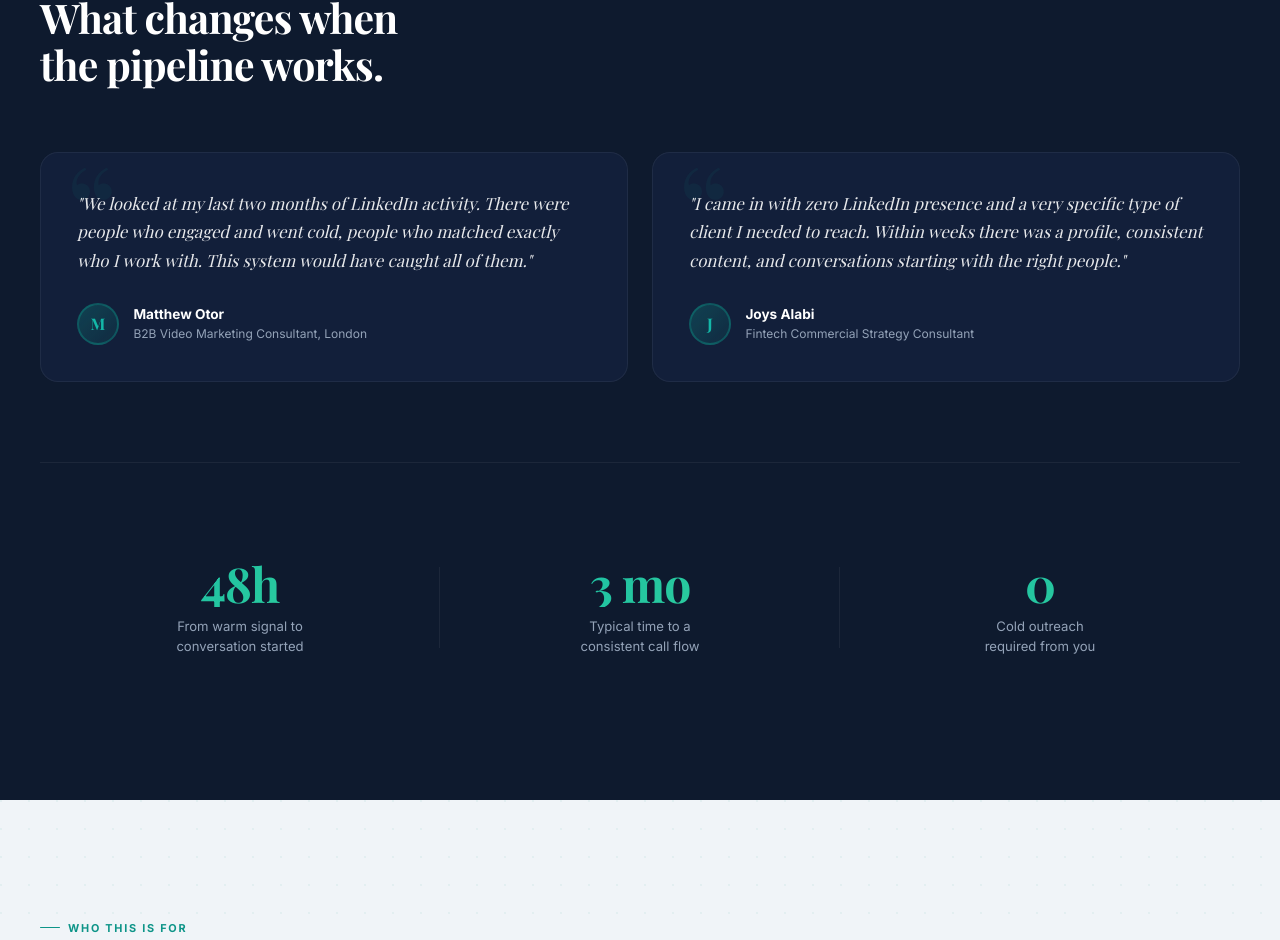
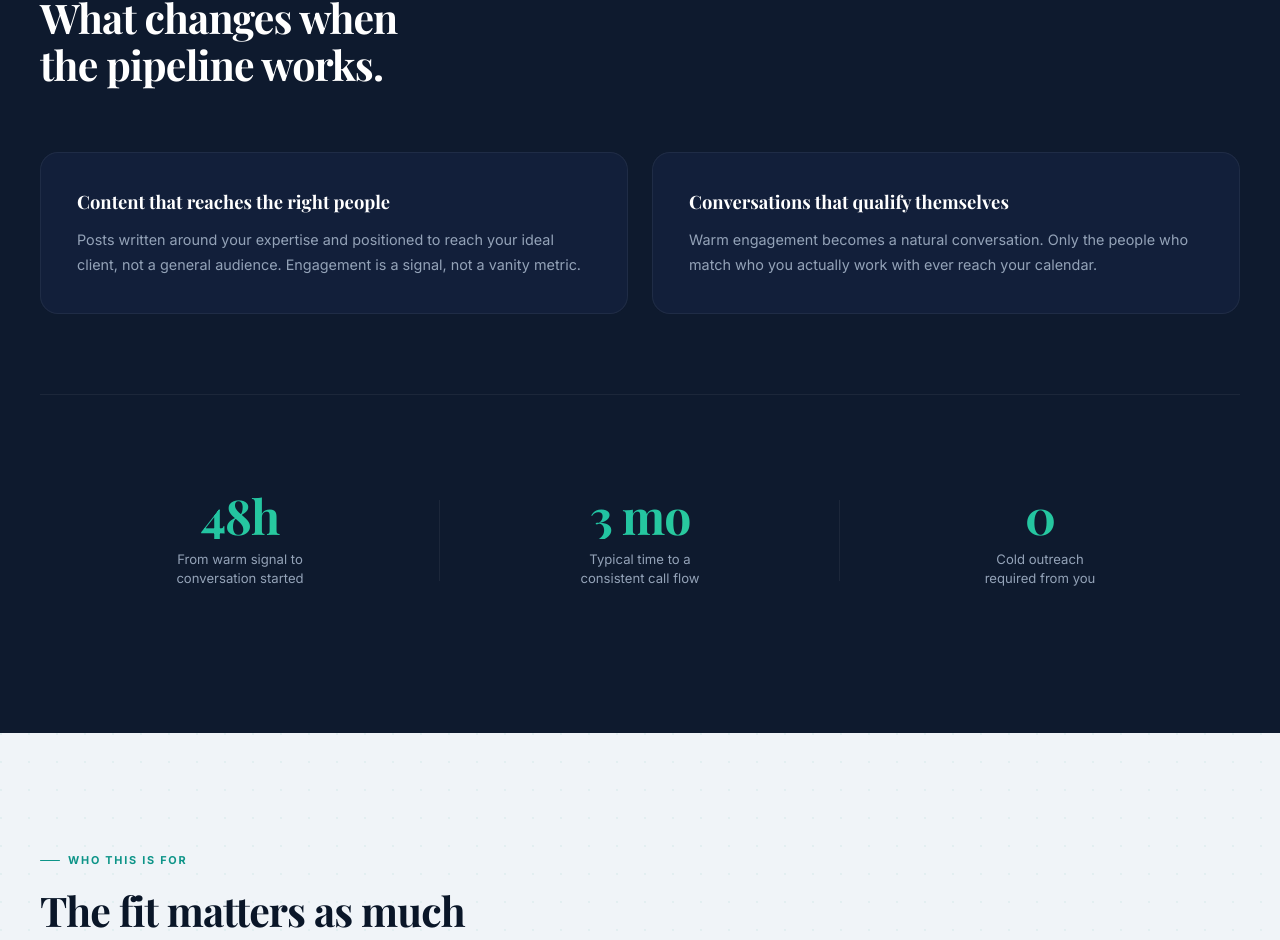
Before and after one commit to TobiWilliams001/Elitehands-Outbound, a React (Vite) app: page / in a window 1280 px wide. Shown: the part 4444-5384 px from the top of the page. Built offline with nearby package versions, Linux system fonts and the light colour scheme; a web font is replaced by a local one.

Commit message:
copy: replace testimonials with what-works cards
Drops named quotes/avatars from the Results section and replaces them
with two cards describing what the system does.

```diff
--- a/src/components/Results.tsx
+++ b/src/components/Results.tsx
@@ -1,7 +1,6 @@
 import { useEffect, useRef, useState } from 'react';
 import { useScrollReveal } from '../hooks/useScrollReveal';
 
-// Animated counter that counts up when triggered
 const AnimatedStat = ({ label, value }: { label: string; value: string }) => {
   const [started, setStarted] = useState(false);
   const ref = useRef<HTMLDivElement>(null);
@@ -25,18 +24,14 @@ const AnimatedStat = ({ label, value }: { label: string; value: string }) => {
   );
 };
 
-const testimonials = [
+const whatWorks = [
   {
-    initials: 'M',
-    quote: '"We looked at my last two months of LinkedIn activity. There were people who engaged and went cold, people who matched exactly who I work with. This system would have caught all of them."',
-    name: 'Matthew Otor',
-    role: 'B2B Video Marketing Consultant, London',
+    title: 'Content that reaches the right people',
+    desc: 'Posts written around your expertise and positioned to reach your ideal client, not a general audience. Engagement is a signal, not a vanity metric.',
   },
   {
-    initials: 'J',
-    quote: '"I came in with zero LinkedIn presence and a very specific type of client I needed to reach. Within weeks there was a profile, consistent content, and conversations starting with the right people."',
-    name: 'Joys Alabi',
-    role: 'Fintech Commercial Strategy Consultant',
+    title: 'Conversations that qualify themselves',
+    desc: 'Warm engagement becomes a natural conversation. Only the people who match who you actually work with ever reach your calendar.',
   },
 ];
 
@@ -62,16 +57,10 @@ export const Results = () => {
         </div>
 
         <div className="results-grid">
-          {testimonials.map((t, i) => (
-            <div key={t.name} className={`result-card reveal reveal-delay-${i + 1}`}>
-              <p className="result-quote">{t.quote}</p>
-              <div className="result-meta">
-                <div className="result-avatar">{t.initials}</div>
-                <div>
-                  <div className="result-name">{t.name}</div>
-                  <div className="result-role">{t.role}</div>
-                </div>
-              </div>
+          {whatWorks.map((w, i) => (
+            <div key={w.title} className={`result-card reveal reveal-delay-${i + 1}`}>
+              <div className="result-title">{w.title}</div>
+              <p className="result-desc">{w.desc}</p>
             </div>
           ))}
         </div>
--- a/src/index.css
+++ b/src/index.css
@@ -916,48 +916,23 @@ section { padding: 7rem 2.5rem; position: relative; z-index: 1; }
   transition: all 0.3s var(--ease-out);
   backdrop-filter: blur(10px);
 }
-.result-card::before {
-  content: '\201C';
-  position: absolute;
-  top: -10px;
-  left: 1.5rem;
-  font-family: var(--serif);
-  font-size: 8rem;
-  color: rgba(13,148,136,0.08);
-  line-height: 1;
-  pointer-events: none;
-}
 .result-card:hover {
   border-color: rgba(13,148,136,0.2);
   box-shadow: 0 12px 40px rgba(0,0,0,0.3), 0 0 0 1px rgba(13,148,136,0.1);
   transform: translateY(-3px);
 }
-.result-quote {
+.result-title {
   font-family: var(--serif);
-  font-size: 1.05rem;
-  font-style: italic;
+  font-size: 1.15rem;
+  font-weight: 700;
+  color: var(--white);
+  margin-bottom: 0.9rem;
+}
+.result-desc {
+  font-size: 0.9rem;
   line-height: 1.7;
-  color: rgba(255,255,255,0.9);
-  margin-bottom: 1.75rem;
-  position: relative;
+  color: var(--slate-xl);
 }
-.result-meta { display: flex; align-items: center; gap: 0.9rem; }
-.result-avatar {
-  width: 42px; height: 42px;
-  border-radius: 50%;
-  background: linear-gradient(135deg, rgba(13,148,136,0.3), rgba(13,148,136,0.1));
-  border: 2px solid rgba(13,148,136,0.4);
-  display: flex;
-  align-items: center;
-  justify-content: center;
-  font-family: var(--serif);
-  font-size: 1rem;
-  font-weight: 700;
-  color: var(--teal-glow);
-  flex-shrink: 0;
-}
-.result-name { font-size: 0.85rem; font-weight: 700; color: var(--white); margin-bottom: 0.2rem; }
-.result-role { font-size: 0.75rem; color: var(--slate-xl); }
 
 /* ─── STATS ─────────────────────────────────────────────── */
 .stat-row {
```
